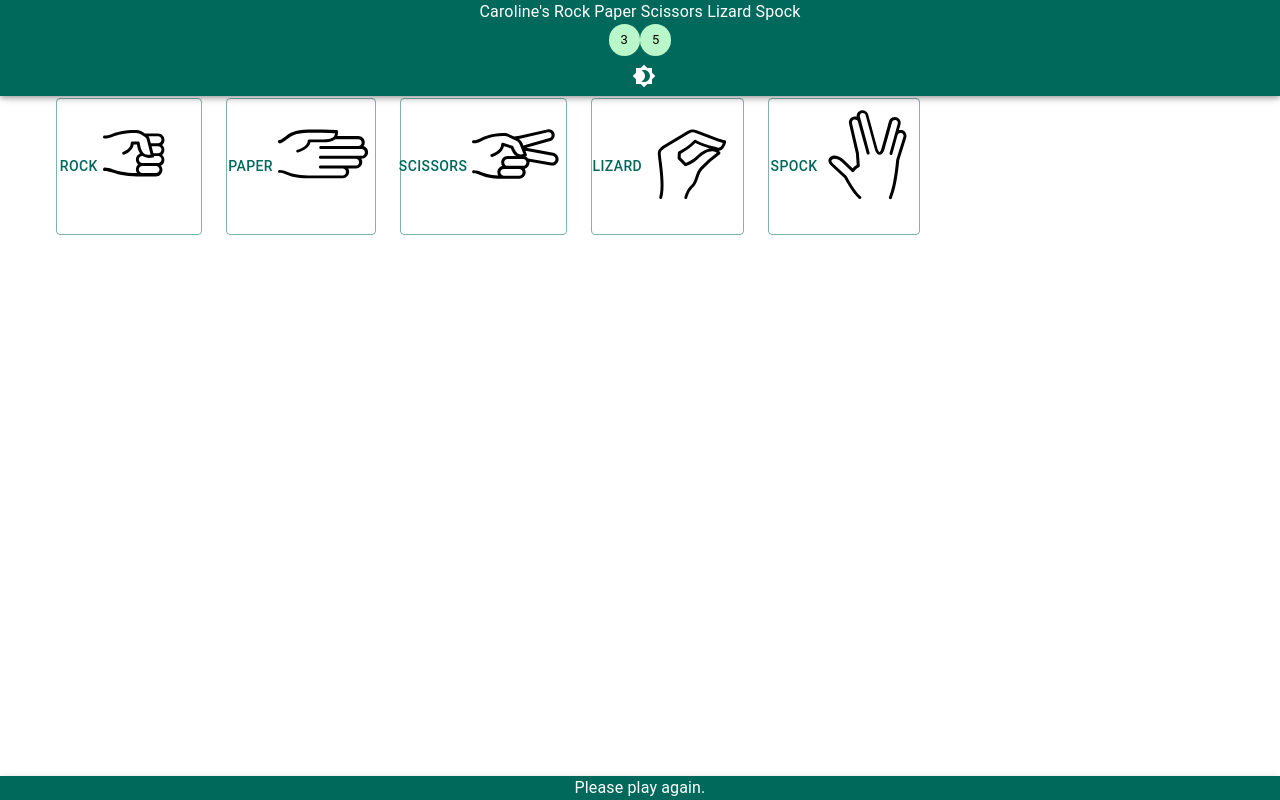
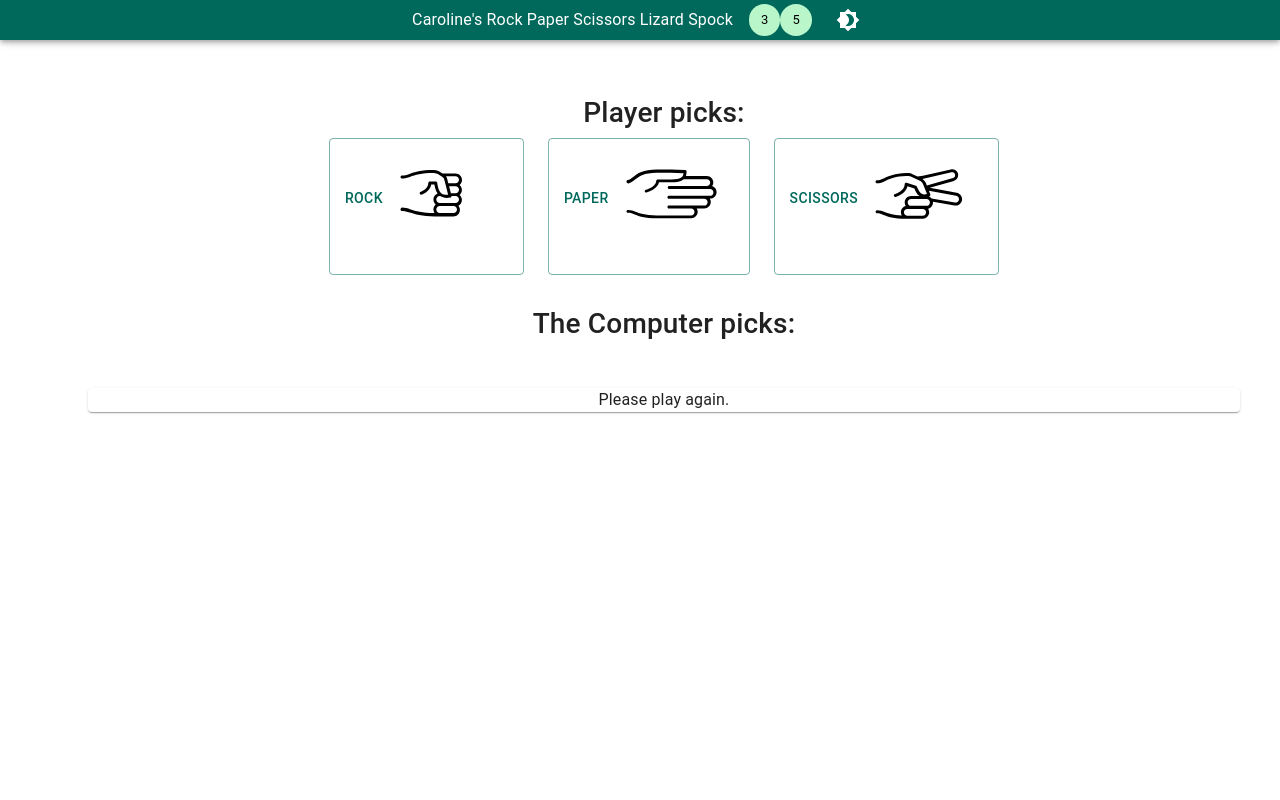
Before and after one commit to caro-turnbull/RockPaperScissorsLizardSpock, a React (Vite) app: page / in a window 1280 px wide. Built offline with nearby package versions, Linux system fonts and the light colour scheme.

Commit message:
updating mui

```diff
--- a/package.json
+++ b/package.json
@@ -14,6 +14,7 @@
     "@emotion/styled": "^11.11.0",
     "@mui/icons-material": "^5.14.18",
     "@mui/material": "^5.14.18",
+    "bootstrap": "^5.3.3",
     "react": "^18.2.0",
     "react-dom": "^18.2.0"
   },
@@ -25,6 +26,7 @@
     "eslint-plugin-react": "^7.32.2",
     "eslint-plugin-react-hooks": "^4.6.0",
     "eslint-plugin-react-refresh": "^0.4.3",
+    "tailwindcss": "^3.4.3",
     "vite": "^4.4.5"
   }
 }
--- a/src/App.jsx
+++ b/src/App.jsx
@@ -1,7 +1,9 @@
 import { useState } from 'react';
-import { Grid, Paper } from '@mui/material';
+import { Stack, Box, Container } from '@mui/material';
 
 import './App.css';
+import 'bootstrap/dist/css/bootstrap.min.css';
+
 import UserPick from './Components/UserPick';
 import NavBar from './Components/NavBar';
 import CompPick from './Components/ComputerPick';
@@ -21,18 +23,16 @@ function App() {
   return (
     <>
       <NavBar />
-      <Grid container >
-        {/* <Grid container rowSpacing={1} columnSpacing={{ xs: 1, sm: 2, md: 3 }}> */}
+     <Container sx={{margin: "2em", padding: "2em"}}>
 
-        <Grid item xs={12} sm={9}>
-          <UserPick />
-        </Grid>
-        <Grid item xs={12} sm={3}>
-          <CompPick />
-        </Grid>
+        <Stack spacing={4}>
+<Box><UserPick /></Box>
+<Box><CompPick /></Box>
+<Box><Results /></Box>
+</Stack>
+     </Container>
 
-      </Grid>
-      <Results />
+
     </>
   );
 }
--- a/src/Components/ComputerPick.jsx
+++ b/src/Components/ComputerPick.jsx
@@ -1,5 +1,6 @@
 import { useState, useContext } from 'react';
 import { DataContext } from '../Providers/dataProvider';
+import { Paper } from '@mui/material';
 
 
 function CompPick() {
@@ -13,8 +14,10 @@ function CompPick() {
   return (
     <>
       <h3>The Computer picks:</h3>
-      <p>{compChoice.name}</p>
-      {includeImage}
+      <Paper>
+        <p>{compChoice.name}</p>
+     {includeImage}
+     </Paper>
     </>
   );
 }
--- a/src/Components/HandsButton.jsx
+++ b/src/Components/HandsButton.jsx
@@ -1,13 +1,17 @@
+import { useState, useContext } from 'react';
+
 import { Container, Stack, Button } from "@mui/material";
+import { DataContext } from '../Providers/dataProvider';
 
 const HandsButton = (props) => {
+  const { game, userClick } = useContext(DataContext);
   return (
     <Button
       variant="outlined"
-      onClick={() => userClick(choice.name)}
+      onClick={() => userClick(props.choice.name)}
     >
       <p>{props.choice.name}</p>
-      <img src={props.choice.img} alt='its broken' height={125} width={125} />
+      <img src={props.choice.img} alt='hand' height={125} width={125} />
     </Button>
   );
 };
--- a/src/Components/NavBar.jsx
+++ b/src/Components/NavBar.jsx
@@ -1,7 +1,7 @@
 import { useState, useContext, createContext } from 'react';
 import IconButton from '@mui/material/IconButton';
 import { DataContext } from '../Providers/dataProvider';
-import { AppBar, Box, Chip, Typography } from '@mui/material';
+import { AppBar, Box, Chip, Stack, Typography } from '@mui/material';
 import useTheme from '@mui/material/styles/useTheme';
 import Brightness4Icon from '@mui/icons-material/Brightness4';
 import Brightness7Icon from '@mui/icons-material/Brightness7';
@@ -19,6 +19,8 @@ function NavBar() {
   return (
     <>
       <AppBar >
+        <Stack direction="row" justifyContent="center" alignItems="center" spacing={2}>
+
         <Typography>
           Caroline's Rock Paper Scissors Lizard Spock
         </Typography>
@@ -29,6 +31,7 @@ function NavBar() {
         <IconButton sx={{ ml: 1 }} onClick={colorMode.toggleColorMode} color="inherit">
           {theme.palette.mode === 'dark' ? <Brightness7Icon /> : <Brightness4Icon />}
         </IconButton>
+        </Stack>
 
       </AppBar>
     </>
--- a/src/Components/Results.jsx
+++ b/src/Components/Results.jsx
@@ -1,6 +1,6 @@
 import { useState, useContext } from 'react';
 import { DataContext } from '../Providers/dataProvider';
-import { AppBar, Typography } from '@mui/material';
+import { Paper, Typography } from '@mui/material';
 
 function Results() {
   const { result } = useContext(DataContext);
@@ -9,8 +9,8 @@ function Results() {
   let resultHeader;
   if (result.type === 'winner') {
     resultHeader = "You Win! 🎉";
-  } else if (result === 'looser') {
-    resultHeader = "You Loose. 😩";
+  } else if (result === 'loser') {
+    resultHeader = "You Lose. 😩";
   } else if (result === 'tie') {
     resultHeader = "Its a tie. 👔";
   } else {
@@ -19,12 +19,13 @@ function Results() {
 
   return (
     <>
-      <AppBar position="fixed" color="primary" sx={{ top: 'auto', bottom: 0 }}>
+      {/* <AppBar position="fixed" color="primary" sx={{ top: 'auto', bottom: 0 }}> */}
+      <Paper color="primary" sx={{ top: 'auto', bottom: 0 }}>
         <Typography>
           {resultHeader}
           {result.reason}
         </Typography>
-      </ AppBar>
+      </ Paper>
     </>
 
   );
--- a/src/Components/UserPick.jsx
+++ b/src/Components/UserPick.jsx
@@ -12,7 +12,7 @@ function UserPick() {
       <h3>Player picks:</h3>
 
       <Container>
-        <Stack spacing={3} direction="row">
+        <Stack spacing={3} direction="row" justifyContent="center" alignItems="center">
 
           {game.map((choice) => {
             return (
--- a/src/Providers/dataProvider.jsx
+++ b/src/Providers/dataProvider.jsx
@@ -9,11 +9,11 @@ export default function DataProvider(props) {
   //states
   const [compChoice, setCompChoice] = useState('None');
   const [userChoice, setUserChoice] = useState('Rock');
-  const [game, setGame] = useState(options5);
+  const [game, setGame] = useState(options3);
   const [result, setResult] = useState('');
 
   function chooseGame(number) {
-    setGame(number === 3 ? options3 : options5);
+    setGame(number === 5 ? options5 : options3);
     // setGame(`options${number}`);
     console.log("setting game to", number, game);
     console.log("whats this game look like", game);
@@ -40,7 +40,7 @@ export default function DataProvider(props) {
   }, [userChoice, compChoice.name]);
 
 
-  function compChooses(max) {
+  const compChooses = (max) => {
     let randomIndex = Math.floor(Math.random() * max);
     console.log("comp pick", game[randomIndex].name);
     setCompChoice(game[randomIndex]);
@@ -51,6 +51,7 @@ export default function DataProvider(props) {
   //why is this function declaration different?
   const getResults = (userChoice, compChoice) => {
     console.log("are we getting the states?", userChoice, compChoice);
+    console.log("CASE", userChoice + compChoice)
     switch (userChoice + compChoice) {
       //winners
       case "RockScissors":
@@ -65,13 +66,13 @@ export default function DataProvider(props) {
       // console.log("results switch case run", result);
       //loosers
       case "RockPaper":
-        setResult({ type: 'looser', reason: `Paper covers Rock` });
+        setResult({ type: 'loser', reason: `Paper covers Rock` });
         break;
       case "ScissorsRock":
-        setResult({ type: 'looser', reason: `Rock smashes Scissors` });
+        setResult({ type: 'loser', reason: `Rock smashes Scissors` });
         break;
       case "PaperScissors":
-        setResult({ type: 'looser', reason: `Scissors cut Paper` });
+        setResult({ type: 'loser', reason: `Scissors cut Paper` });
         break;
       // setResult('looser');
       // console.log("results switch case run", result);
@@ -80,7 +81,7 @@ export default function DataProvider(props) {
       case "RockRock":
       case "ScissorsScissors":
       case "PaperPaper":
-        setResults({ type: 'tie', reason: 'Its a Tie' });
+        setResult({ type: 'tie', reason: 'Its a Tie' });
         break;
 
       default:
--- /dev/null
+++ b/tailwind.config.js
@@ -0,0 +1,8 @@
+/** @type {import('tailwindcss').Config} */
+export default {
+  content: [],
+  theme: {
+    extend: {},
+  },
+  plugins: [],
+}
```
Also changed, not shown: .eslintrc.cjs (added), 2 other files (tests, documents, lock files or other folders).
